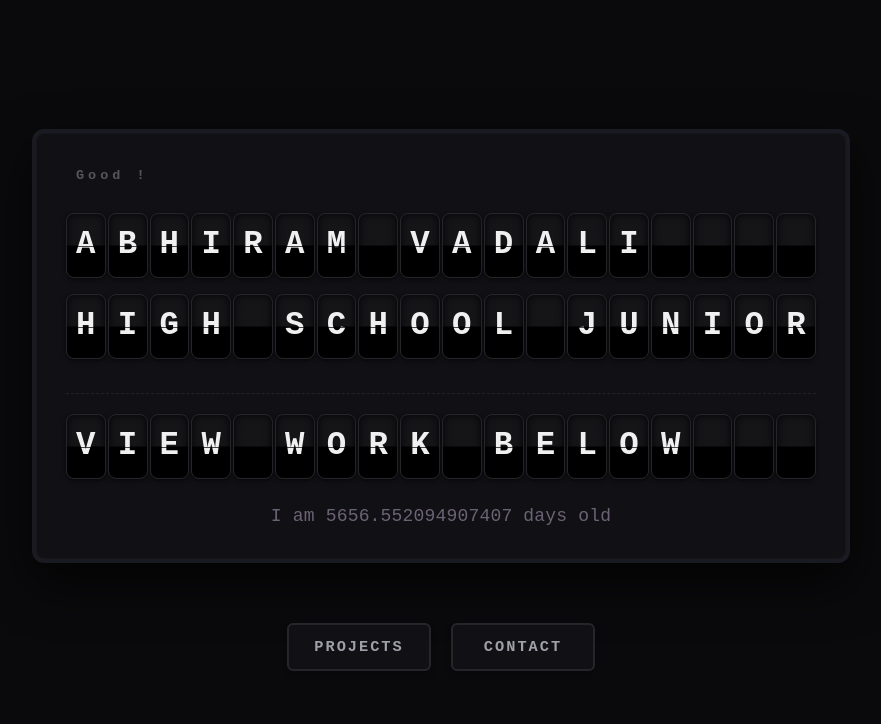
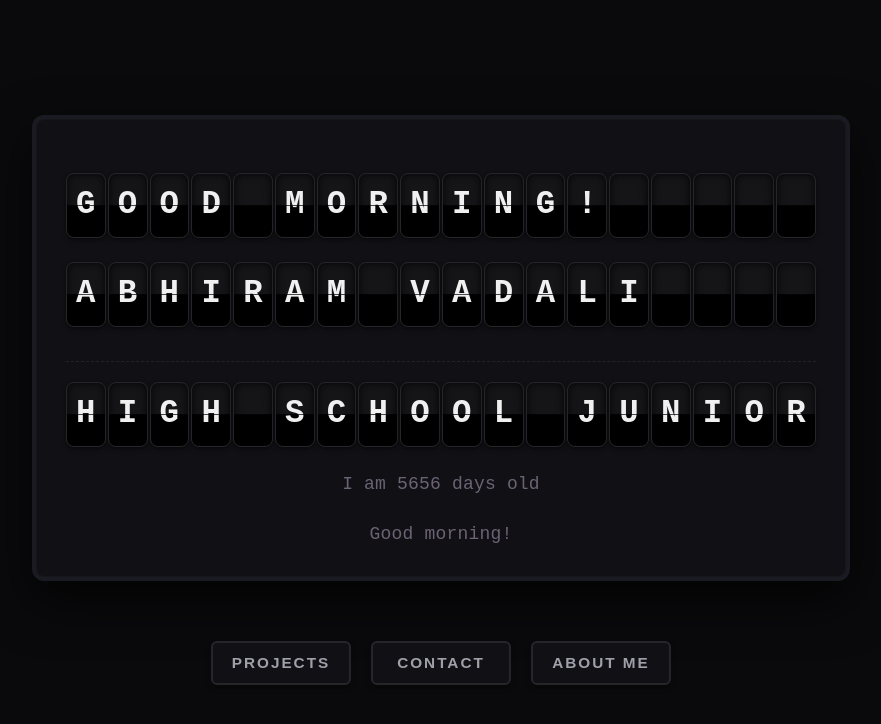
Before and after one commit to AbhiramV010/Portfolio, a React (Vite) app: page / in a window 1280 px wide. Shown: the top 724 px of the page, without its empty margins (199-1080 px from the left). Built offline with nearby package versions, Linux system fonts and the light colour scheme.

Commit message:
Worked a little more on styling

```diff
--- a/src/App.jsx
+++ b/src/App.jsx
@@ -1,4 +1,5 @@
 import { useEffect, useState } from "react";
+import Projects from "./pages/Projects";
 
 const FLAP_CHARS = " ABCDEFGHIJKLMNOPQRSTUVWXYZ0123456789<>/_-.[]{}*#@$";
 
@@ -33,7 +34,7 @@ function FlapSegment({ targetChar, speed = 10}) {
   );
 }
 
-function FlapRow({text, length = 22, speed = 10}) {
+function FlapRow({text, length = 22, speed = 50}) {
   const paddedText = text.padEnd(length, " ").slice(0, length);
   return (
     <div style= {{ display: "flex", gap: "2px", justifyContent: "center"}}>
@@ -45,7 +46,20 @@ function FlapRow({text, length = 22, speed = 10}) {
 }
 
 export default function Home() {
+  const getGreeting = () => {
+    const tc = new Date(); // timecheck variable
+
+    if (tc.getHours() >= 0 && tc.getHours() < 12) {
+      return "Good morning!"
+    } else if (tc.getHours() > 12 && tc.getHours() < 17) {
+      return "Good afternoon!"
+    } else if (tc.getHours() > 17) {
+      return "Good evening!"
+    }
+  };
+
   const [role, setRole] = useState("High School Junior");
+  const [currentView, setCurrentView] = useState("home");
 
   useEffect(() => {
     const roles = ["embedded systems", "software developer", "aviation", "aspiring engineer"];
@@ -56,6 +70,10 @@ export default function Home() {
     }, 7000);
     return () => clearInterval(interval);
   }, []);
+
+  if (currentView == "projects") {
+    return <Projects onBack={() => setCurrentView("home")} />;
+  }
 
   return (
     <>
@@ -134,18 +152,22 @@ export default function Home() {
             letterSpacing: "4px",
             padding: "0 10px"
           }}>
-            <span>Good {}!</span>
+          </div>
+
+          <div style={{ display: "flex", flexDirection: "column", gap: "16px" }}>
+            <FlapRow text={getGreeting()} length={18} speed={20} />
           </div>
 
           <div style={{ display: "flex", flexDirection: "column", gap: "16px" }}>
             <FlapRow text="Abhiram Vadali" length={18} />
+          </div>
+
+          <div style={{marginTop: "10px", borderTop: "1px dashed #22222a", paddingTop: "20px"}}>
             <FlapRow text={role} length={18} />
           </div>
 
-          <div style={{ marginTop: "10px", borderTop: "1px dashed #22222a", paddingTop: "20px" }}>
-            <FlapRow text="VIEW WORK BELOW" length={18} speed={20} />
-          </div>
-          <span>I am {((new Date() - new Date('2010-12-29T18:00:00+05:30')) / (1000 * 60 * 60 * 24))} days old</span>
+          <span>I am {Math.floor((new Date() - new Date('2010-12-29T18:00:00+05:30')) / (1000 * 60 * 60 * 24))} days old</span>
+          <span>{getGreeting()}</span>
 
         </div>
 
@@ -154,12 +176,15 @@ export default function Home() {
           display: "flex",
           gap: "20px",
           justifyContent: "center",
-          flexWrap: "wrap"
+          flexWrap: "wrap",
+          fontFamily: '"Courier New", Courier, monospace'
         }}>
-          {["PROJECTS", "CONTACT"].map((target) => (
-            <a
+          {["PROJECTS", "CONTACT", "ABOUT ME"].map((target) => (
+            <button
               key={target}
-              href={`#${target.toLowerCase()}`}
+              onClick={() => {
+                if (target === "PROJECTS") setCurrentView("projects");
+              }}
               className="nav-flap"
               style={{
                 display: "inline-flex",
@@ -175,11 +200,12 @@ export default function Home() {
                 width: "140px",
                 height: "44px",
                 borderRadius: "6px",
-                boxShadow: "0 4px 6px rgba(0,0,0,0.2)"
+                boxShadow: "0 4px 6px rgba(0,0,0,0.2)",
+                cursor: "pointer"
               }}
             >
               {target}
-            </a>
+            </button>
           ))}
         </nav>
       </div>
--- /dev/null
+++ b/src/pages/Projects.jsx
@@ -0,0 +1,8 @@
+export default function Projects({ onBack }) {
+  return (
+    <div>
+      <h1>My Projects, I will fill this in afterwards</h1>
+      <button onClick={onBack}>Go Back</button>
+    </div>
+  );
+}
```
